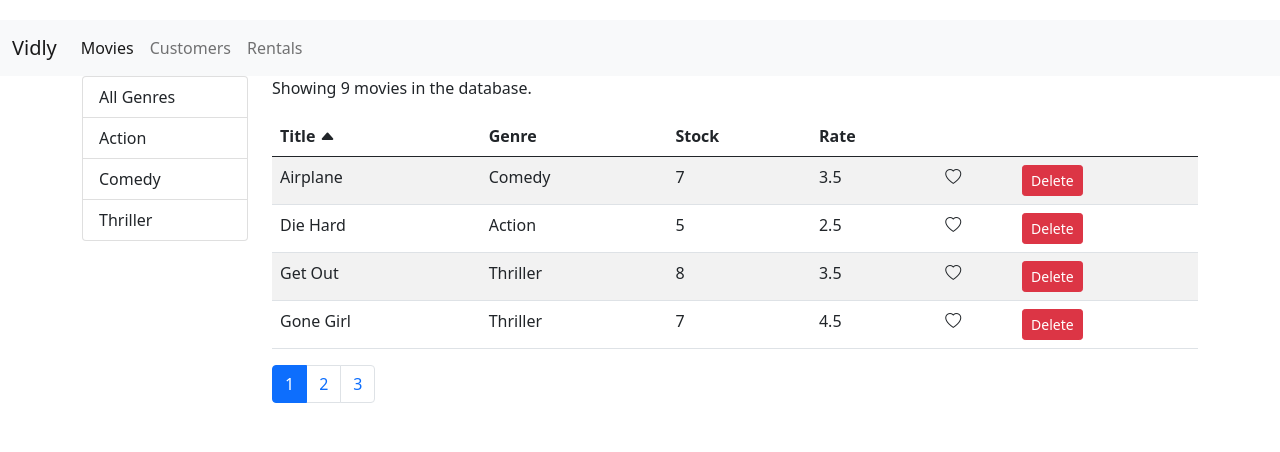
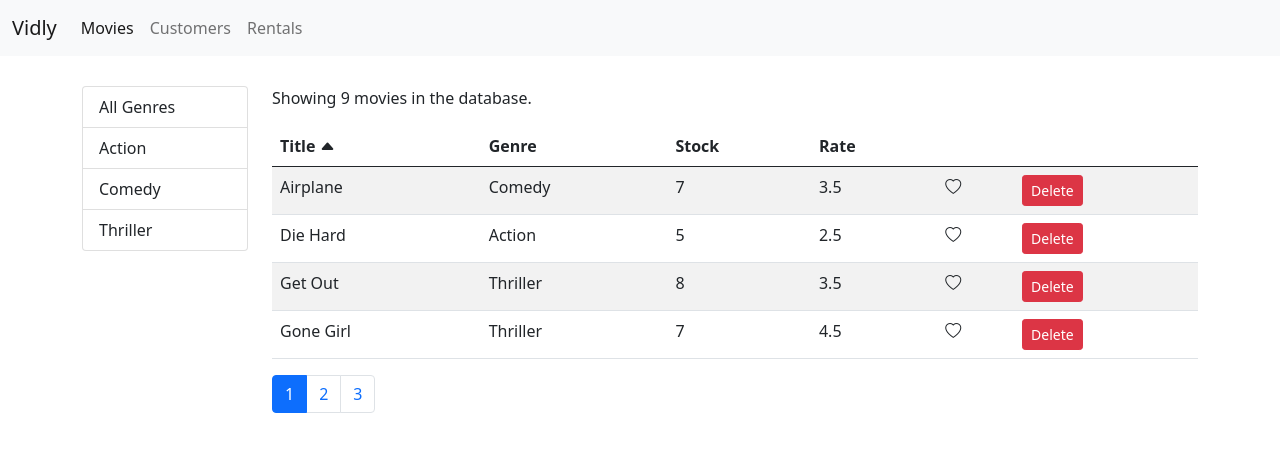
Before and after one commit to jstnhwang/vidly, a React (Create React App) app: page /movies in a window 1280 px wide. Shown: the top 452 px of the page. Built offline with nearby package versions, Linux system fonts and the light colour scheme.

Commit message:
Give 30px bottom margin on navigation bar

```diff
--- a/src/index.css
+++ b/src/index.css
@@ -1,5 +1,8 @@
 body {
   margin: 0;
-  padding: 20px 0 0 0;
   font-family: sans-serif;
 }
+
+.navbar {
+  margin-bottom: 30px;
+}
```
